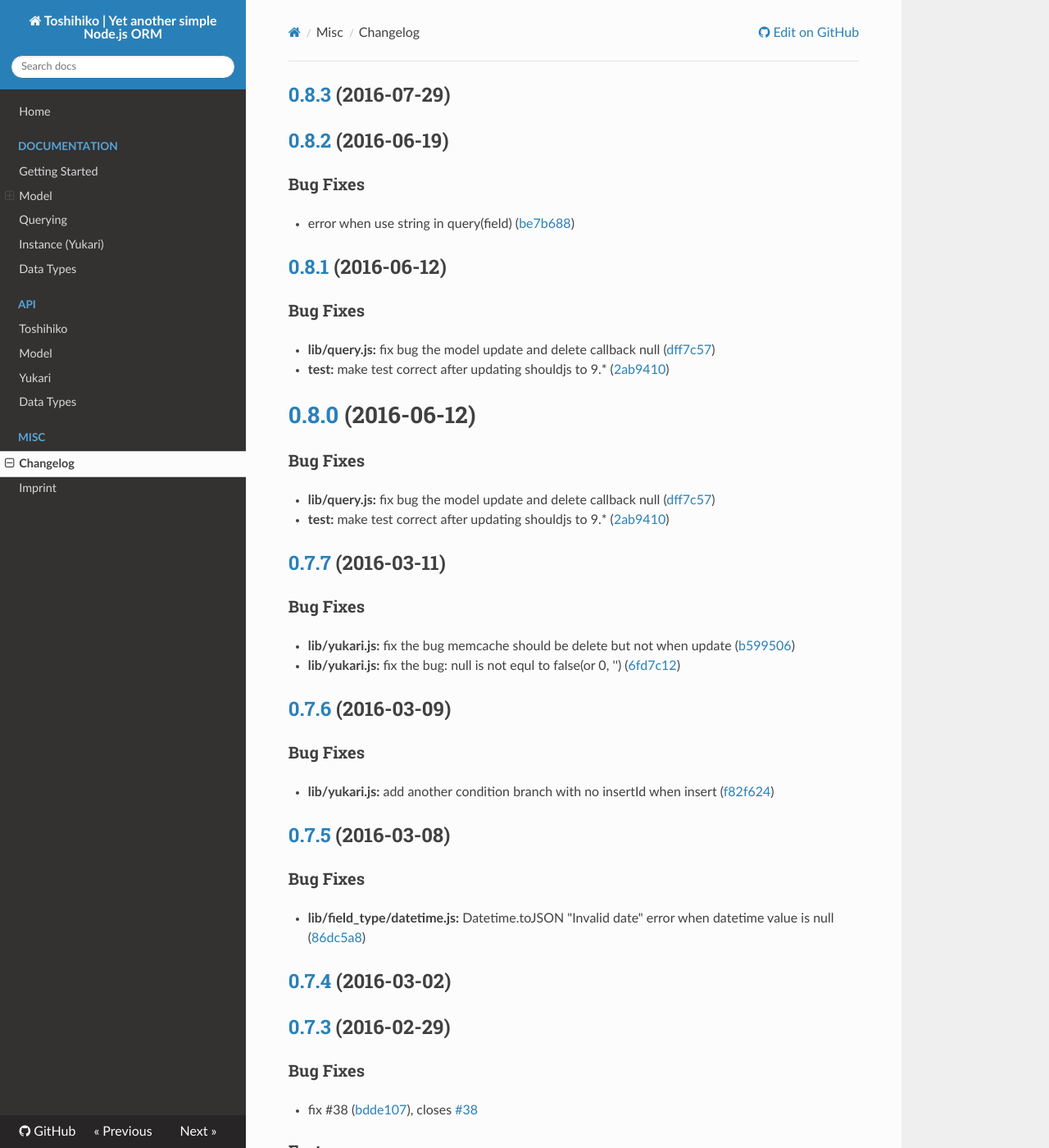
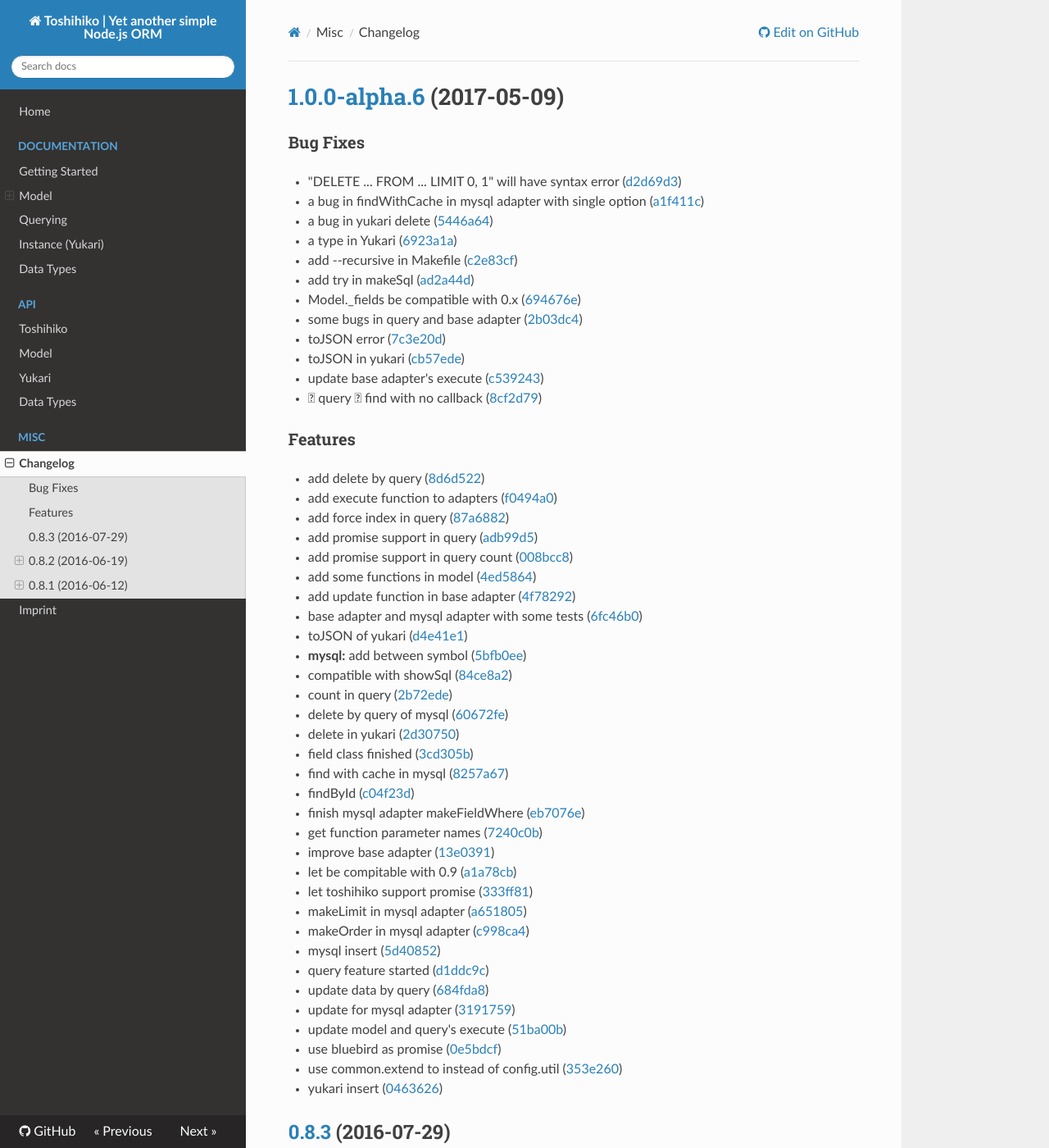
Before and after one commit to toshihikojs/Toshihiko, an MkDocs documentation site: the page built from docs/misc/changelog.md, in a window 1280 px wide and 1400 px high. Shown: the whole window at 82% size. Built offline with MkDocs 1.6.1, drawn with Linux system fonts in a browser that asks for light colours; nearby versions of some CDN libraries; old or Windows-style settings are respelled for this version of MkDocs.

Commit message:
docs(CHANGELOG): update changelog

```diff
--- a/docs/misc/changelog.md
+++ b/docs/misc/changelog.md
@@ -1,3 +1,60 @@
+<a name="1.0.0-alpha.6"></a>
+# [1.0.0-alpha.6](https://github.com/XadillaX/Toshihiko/compare/0.8.3...v1.0.0-alpha.6) (2017-05-09)
+
+
+### Bug Fixes
+
+* "DELETE ... FROM ... LIMIT 0, 1" will have syntax error ([d2d69d3](https://github.com/XadillaX/Toshihiko/commit/d2d69d3))
+* a bug in findWithCache in mysql adapter with single option ([a1f411c](https://github.com/XadillaX/Toshihiko/commit/a1f411c))
+* a bug in yukari delete ([5446a64](https://github.com/XadillaX/Toshihiko/commit/5446a64))
+* a type in Yukari ([6923a1a](https://github.com/XadillaX/Toshihiko/commit/6923a1a))
+* add --recursive in Makefile ([c2e83cf](https://github.com/XadillaX/Toshihiko/commit/c2e83cf))
+* add try in makeSql ([ad2a44d](https://github.com/XadillaX/Toshihiko/commit/ad2a44d))
+* Model._fields be compatible with 0.x ([694676e](https://github.com/XadillaX/Toshihiko/commit/694676e))
+* some bugs in query and base adapter ([2b03dc4](https://github.com/XadillaX/Toshihiko/commit/2b03dc4))
+* toJSON error ([7c3e20d](https://github.com/XadillaX/Toshihiko/commit/7c3e20d))
+* toJSON in yukari ([cb57ede](https://github.com/XadillaX/Toshihiko/commit/cb57ede))
+* update base adapter's execute ([c539243](https://github.com/XadillaX/Toshihiko/commit/c539243))
+*  query  find with no callback ([8cf2d79](https://github.com/XadillaX/Toshihiko/commit/8cf2d79))
+
+
+### Features
+
+* add delete by query ([8d6d522](https://github.com/XadillaX/Toshihiko/commit/8d6d522))
+* add execute function to adapters ([f0494a0](https://github.com/XadillaX/Toshihiko/commit/f0494a0))
+* add force index in query ([87a6882](https://github.com/XadillaX/Toshihiko/commit/87a6882))
+* add promise support in query ([adb99d5](https://github.com/XadillaX/Toshihiko/commit/adb99d5))
+* add promise support in query count ([008bcc8](https://github.com/XadillaX/Toshihiko/commit/008bcc8))
+* add some functions in model ([4ed5864](https://github.com/XadillaX/Toshihiko/commit/4ed5864))
+* add update function in base adapter ([4f78292](https://github.com/XadillaX/Toshihiko/commit/4f78292))
+* base adapter and mysql adapter with some tests ([6fc46b0](https://github.com/XadillaX/Toshihiko/commit/6fc46b0))
+* toJSON of yukari ([d4e41e1](https://github.com/XadillaX/Toshihiko/commit/d4e41e1))
+* **mysql:** add between symbol ([5bfb0ee](https://github.com/XadillaX/Toshihiko/commit/5bfb0ee))
+* compatible with showSql ([84ce8a2](https://github.com/XadillaX/Toshihiko/commit/84ce8a2))
+* count in query ([2b72ede](https://github.com/XadillaX/Toshihiko/commit/2b72ede))
+* delete by query of mysql ([60672fe](https://github.com/XadillaX/Toshihiko/commit/60672fe))
+* delete in yukari ([2d30750](https://github.com/XadillaX/Toshihiko/commit/2d30750))
+* field class finished ([3cd305b](https://github.com/XadillaX/Toshihiko/commit/3cd305b))
+* find with cache in mysql ([8257a67](https://github.com/XadillaX/Toshihiko/commit/8257a67))
+* findById ([c04f23d](https://github.com/XadillaX/Toshihiko/commit/c04f23d))
+* finish mysql adapter makeFieldWhere ([eb7076e](https://github.com/XadillaX/Toshihiko/commit/eb7076e))
+* get function parameter names ([7240c0b](https://github.com/XadillaX/Toshihiko/commit/7240c0b))
+* improve base adapter ([13e0391](https://github.com/XadillaX/Toshihiko/commit/13e0391))
+* let  be compitable with 0.9 ([a1a78cb](https://github.com/XadillaX/Toshihiko/commit/a1a78cb))
+* let toshihiko support promise ([333ff81](https://github.com/XadillaX/Toshihiko/commit/333ff81))
+* makeLimit in mysql adapter ([a651805](https://github.com/XadillaX/Toshihiko/commit/a651805))
+* makeOrder in mysql adapter ([c998ca4](https://github.com/XadillaX/Toshihiko/commit/c998ca4))
+* mysql insert ([5d40852](https://github.com/XadillaX/Toshihiko/commit/5d40852))
+* query feature started ([d1ddc9c](https://github.com/XadillaX/Toshihiko/commit/d1ddc9c))
+* update data by query ([684fda8](https://github.com/XadillaX/Toshihiko/commit/684fda8))
+* update for mysql adapter ([3191759](https://github.com/XadillaX/Toshihiko/commit/3191759))
+* update model and query's execute ([51ba00b](https://github.com/XadillaX/Toshihiko/commit/51ba00b))
+* use bluebird as promise ([0e5bdcf](https://github.com/XadillaX/Toshihiko/commit/0e5bdcf))
+* use common.extend to instead of config.util ([353e260](https://github.com/XadillaX/Toshihiko/commit/353e260))
+* yukari insert ([0463626](https://github.com/XadillaX/Toshihiko/commit/0463626))
+
+
+
 <a name="0.8.3"></a>
 ## [0.8.3](https://github.com/XadillaX/Toshihiko/compare/0.8.2...v0.8.3) (2016-07-29)
 
```
Also changed, not shown: CHANGELOG.md (+57 -0 lines).
